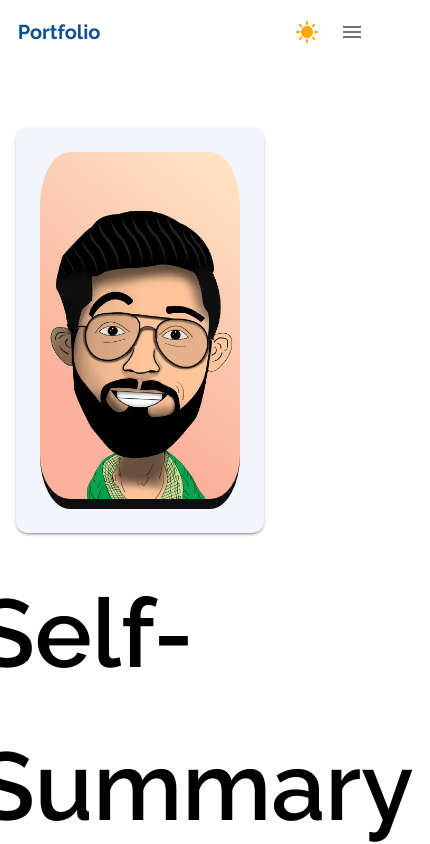
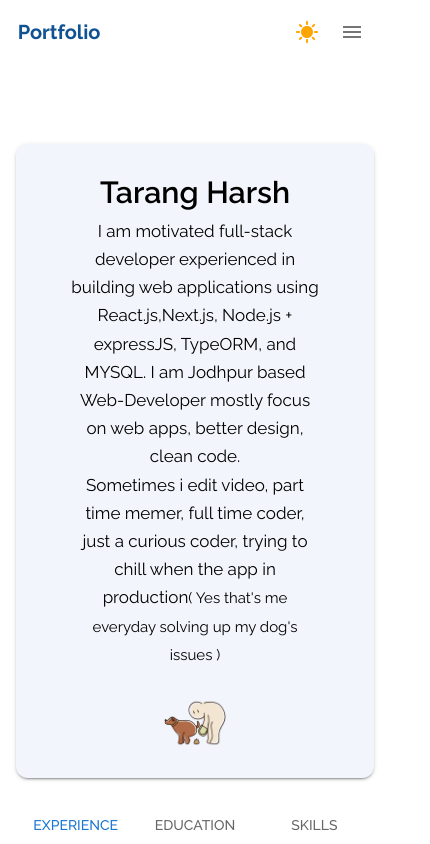
Before and after one commit to harshtarang7/portfolio-nextjs, a Next.js app: page /about-me in a window 390 px wide. Shown: the top 844 px of the page, 430 px wide, since content can reach past the window. Built offline with nearby package versions, Linux system fonts and the light colour scheme; some icons are missing.

Commit message:
about me made responsive

```diff
--- a/src/app/about-me/Tabs.tsx
+++ b/src/app/about-me/Tabs.tsx
@@ -9,6 +9,8 @@ import {
   Tabs,
   Tooltip,
   Typography,
+  useMediaQuery,
+  useTheme,
 } from "@mui/material";
 import { useState } from "react";
 
@@ -27,6 +29,8 @@ import { cardBg, cardBgLight } from "@/styles/customStyles";
 export const AboutMeTabs = () => {
   const [value, setValue] = useState<number>(0);
   const { isDarkMode } = useThemeContext();
+    const theme = useTheme()
+  const isMobile = useMediaQuery(theme.breakpoints.down("md"));
   return (
     <Box width={"100%"}>
       <Tabs
--- a/src/app/about-me/page.tsx
+++ b/src/app/about-me/page.tsx
@@ -1,6 +1,6 @@
 "use client";
 import { useThemeContext } from "@/customTheme/ThemeProvider";
-import { Box, Grid, Paper, Typography } from "@mui/material";
+import { Box, Grid, Paper, Typography, useMediaQuery, useTheme } from "@mui/material";
 import Image from "next/image";
 import MilitaryTechIcon from "@mui/icons-material/MilitaryTech";
 import { Footer } from "@/components/Footer/page";
@@ -9,6 +9,8 @@ import { cardBg, cardBgLight } from "@/styles/customStyles";
 
 const AboutMe: React.FC = () => {
   const { isDarkMode } = useThemeContext();
+  const theme = useTheme()
+  const isMobile = useMediaQuery(theme.breakpoints.down("md"));
 
   return (
     <>
@@ -18,9 +20,12 @@ const AboutMe: React.FC = () => {
         maxWidth={"1320px"}
         margin={"auto"}
         mt={"4rem"}
+        p={2}
         alignItems={"flex-start"}
         spacing={3}
+        sx={{boxSizing:'border-box'}}
       >
+        {!isMobile && (
         <Grid size={{ lg: 4, md: 5, sm: 12 }}>
           <Box
             display={"flex"}
@@ -62,26 +67,29 @@ const AboutMe: React.FC = () => {
             </Box>
           </Box>
         </Grid>
+        )}
 
         {/* righ side top text */}
         <Grid
-          size={{ lg: 8, md: 7, sm: 12 }}
+          size={{ lg: 8, md: 7, sm: 12,xs:12 }}
           display={"flex"}
           flexDirection={"column"}
           alignItems={"center"}
           // border={1}
         >
           {/* text  */}
+          {!isMobile && (
           <Box
             display={"flex"}
             alignItems={"center"}
+            justifyContent={isMobile?'left':''}
             // gap={1}
           >
             <Box>
               <MilitaryTechIcon sx={{ fontSize: "6em" }} color="disabled" />
             </Box>
             <Box>
-              <Typography fontSize={"6rem"} fontWeight={600}>
+              <Typography fontSize={isMobile?25:"6rem"} fontWeight={600}>
                 Self-Summary
               </Typography>
             </Box>
@@ -89,12 +97,15 @@ const AboutMe: React.FC = () => {
               <MilitaryTechIcon sx={{ fontSize: "6em" }} color="disabled" />
             </Box>
           </Box>
+          )}
 
           {/* right top second card */}
           <Box
             width={"100%"}
             display={"flex"}
             alignItems={"center"}
+            textAlign={isMobile?'center':'left'}
+            flexDirection={isMobile?'column':'row'}
             component={Paper}
             elevation={2}
             padding={3}
@@ -105,14 +116,16 @@ const AboutMe: React.FC = () => {
             }}
           >
             <Box width={"80%"} display={"flex"} flexDirection={"column"}>
-              <Typography fontSize={"2.7rem"} fontWeight={600}>
+              <Typography fontSize={isMobile?'1.9rem':"2.7rem"} fontWeight={600}>
                 Tarang Harsh
               </Typography>
-              <Typography variant="caption" fontSize={17}>
+              <Typography variant="caption" fontSize={17} sx={{textAlign:"center"}}>
                 I am motivated full-stack developer experienced in building web
                 applications using React.js,Next.js, Node.js + expressJS,
                 TypeORM, and MYSQL. I am Jodhpur based Web-Developer mostly
                 focus on web apps, better design, clean code. <br />
+                Sometimes i edit video, part time memer, full time coder, just a curious coder,
+                trying to chill when the app in production
                 <span
                   style={{
                     fontSize: 15,
```
